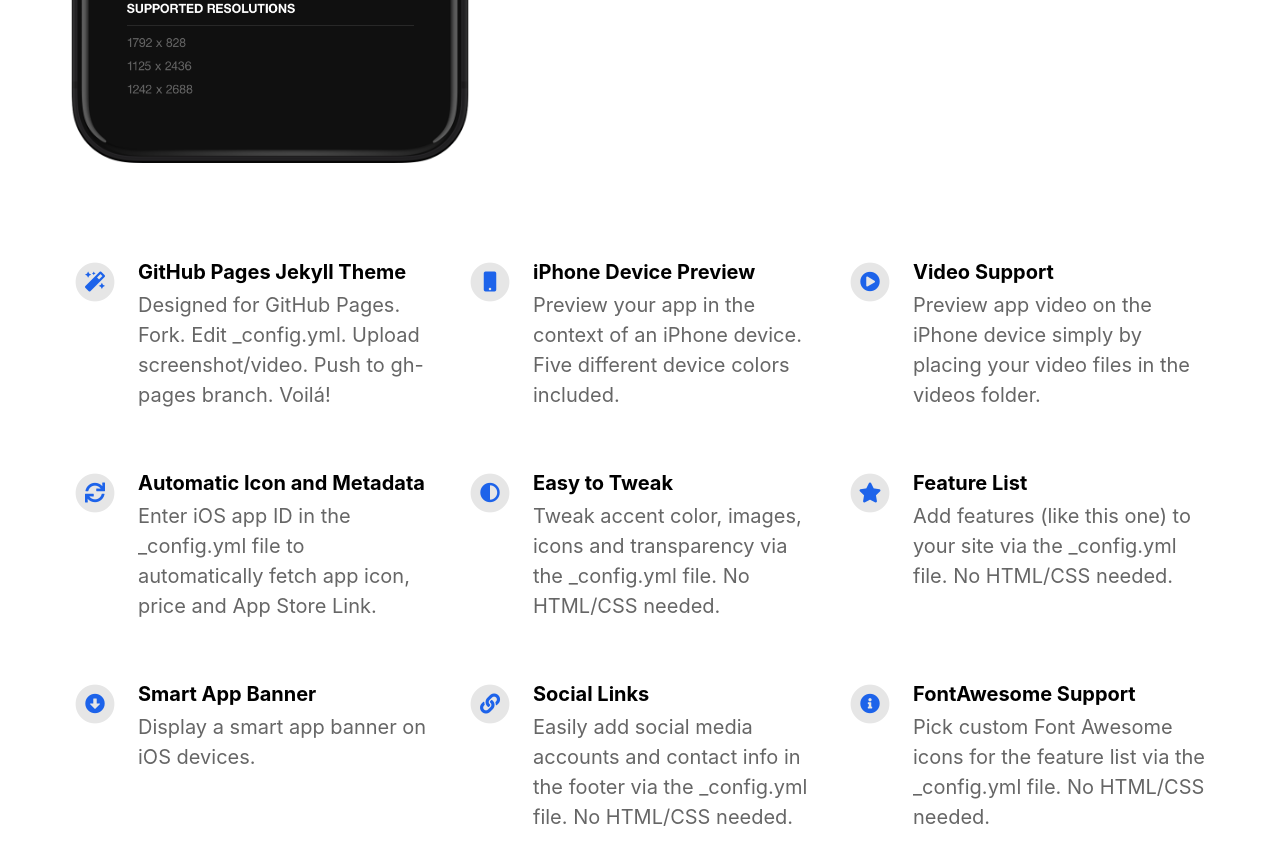
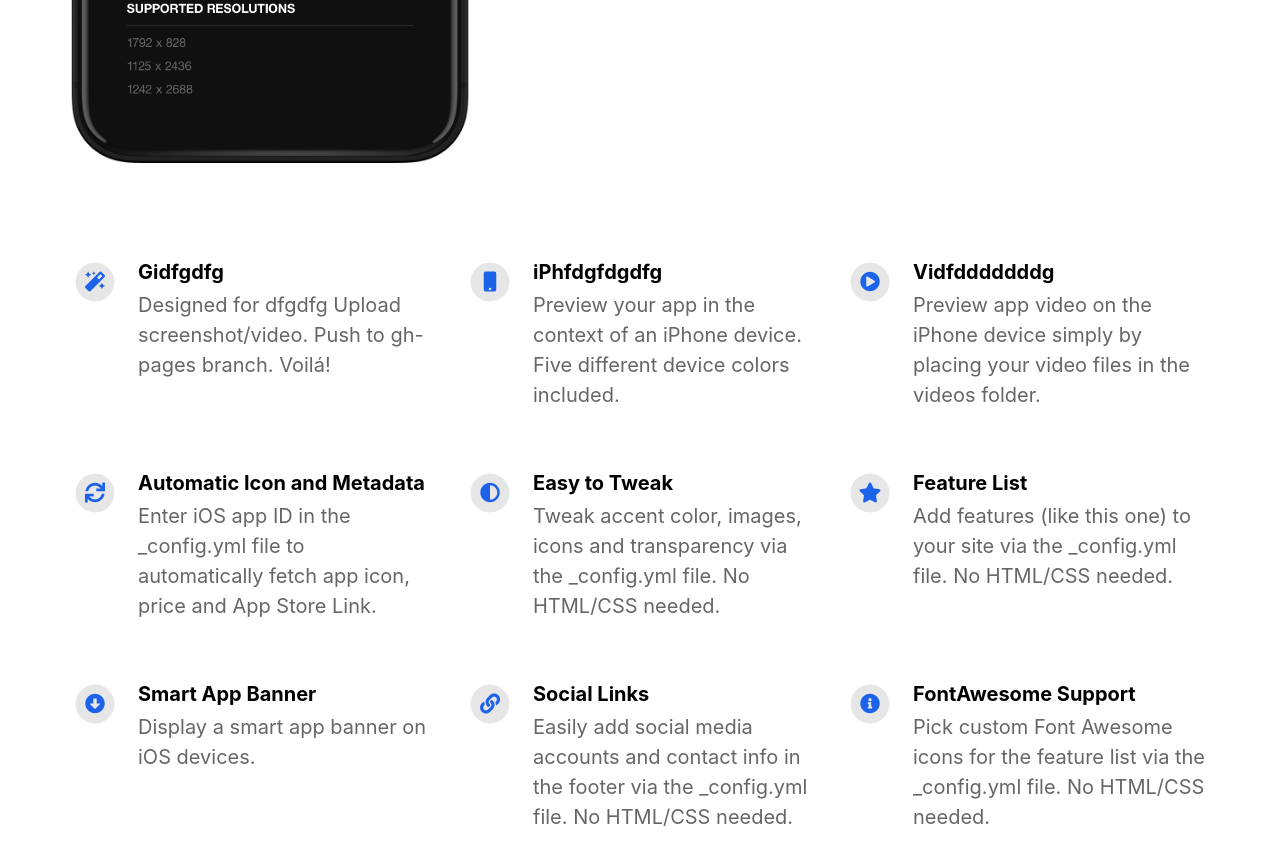
Before and after one commit to ersalye/ersalye.github.io, a Jekyll site: the page built from index.html, in a window 1280 px wide and 900 px high, scrolled down 822 px. Shown: the top 865 px of the window. Built offline with Jekyll 4.4.1, drawn with Linux system fonts in a browser that asks for light colours; nearby versions of some CDN libraries.

Commit message:
Update _config.yml

```diff
--- a/_config.yml
+++ b/_config.yml
@@ -34,15 +34,15 @@ youtube_username                          :
 # Feature List                            Edit, add or remove features to be presented.
 features                                  :
 
-  - title                                 : GitHub Pages Jekyll Theme
-    description                           : Designed for GitHub Pages. Fork. Edit _config.yml. Upload screenshot/video. Push to gh-pages branch. Voilá!
+  - title                                 : Gidfgdfg
+    description                           : Designed for dfgdfg Upload screenshot/video. Push to gh-pages branch. Voilá!
     fontawesome_icon_name                 : magic
 
-  - title                                 : iPhone Device Preview
+  - title                                 : iPhfdgfdgdfg
     description                           : Preview your app in the context of an iPhone device. Five different device colors included.
     fontawesome_icon_name                 : mobile
 
-  - title                                 : Video Support
+  - title                                 : Vidfdddddddg
     description                           : Preview app video on the iPhone device simply by placing your video files in the videos folder.
     fontawesome_icon_name                 : play-circle
 
```
